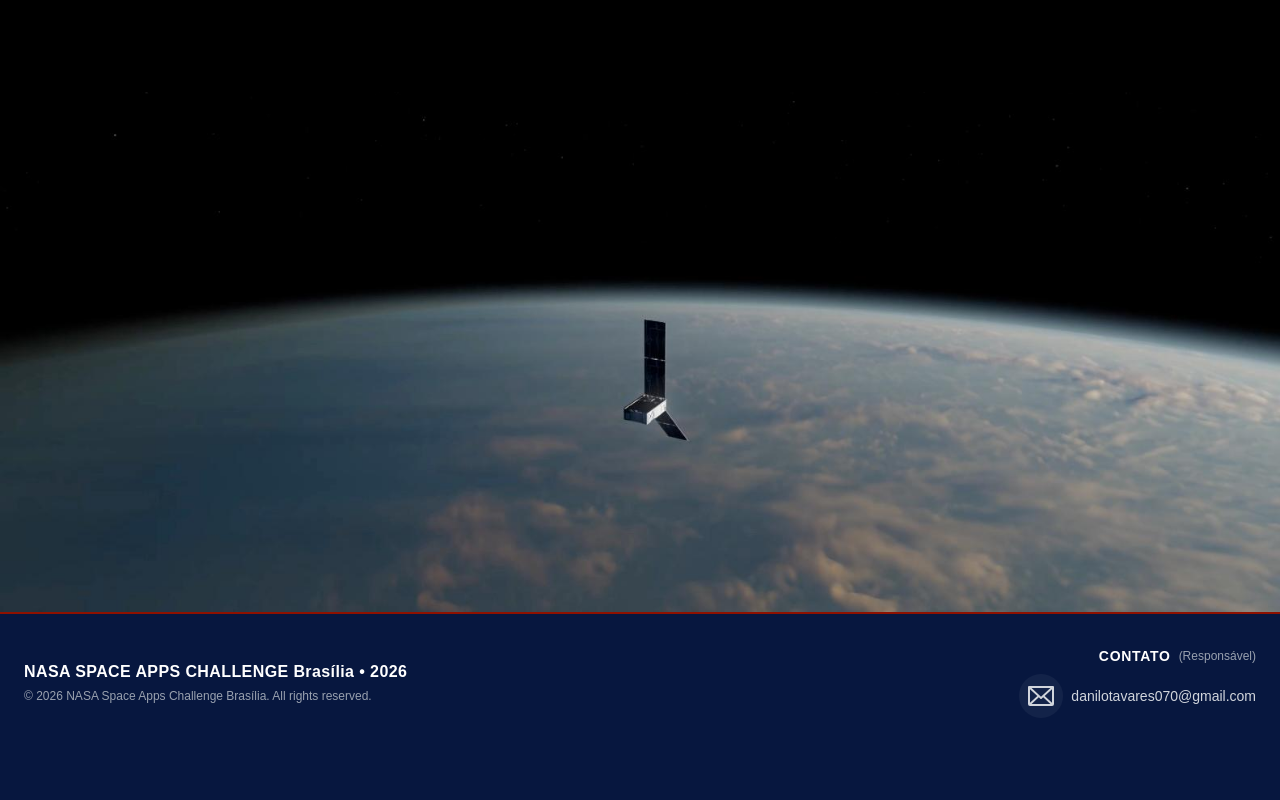
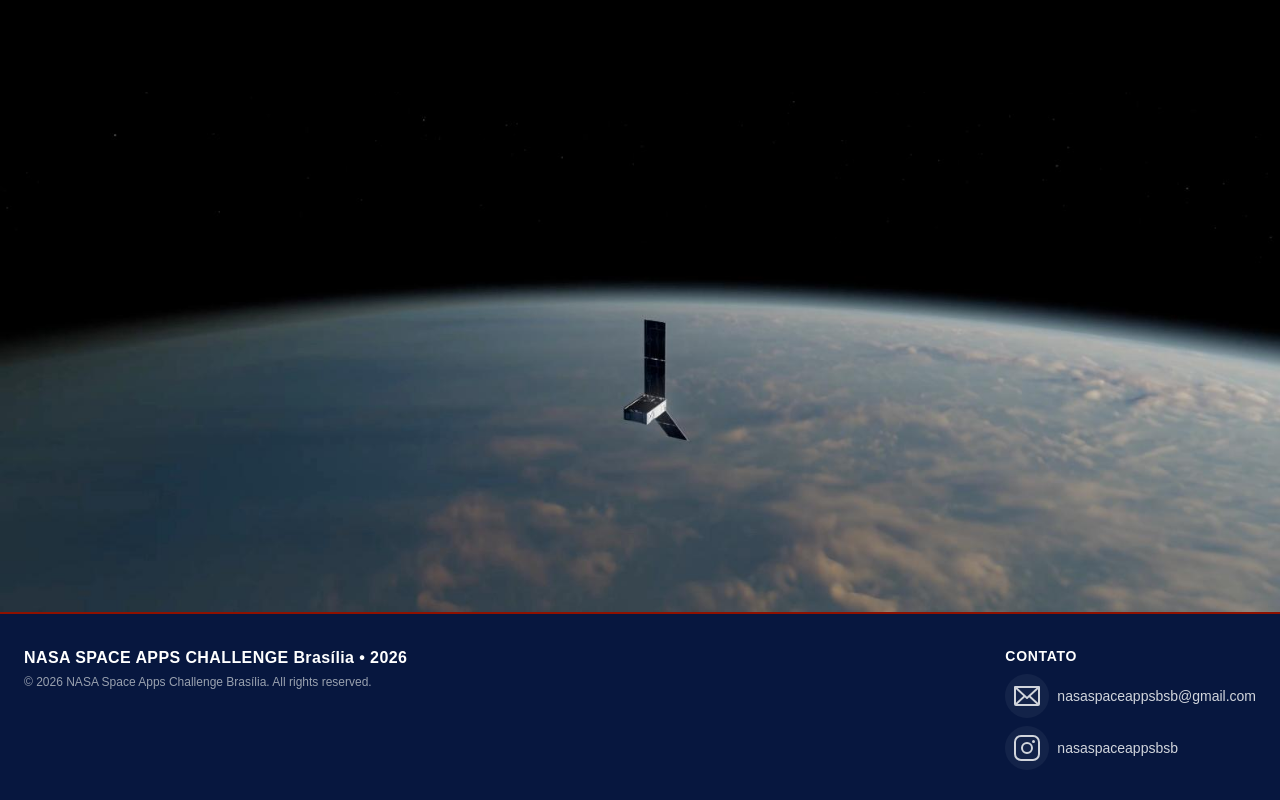
Before and after one commit to danilotavares-dev/nasa-space-apps-brasilia-2026, a React (Vite) app in the folder front-end/: page / in a window 1280 px wide. Shown: the part 6142-6942 px from the top of the page. Before the commit the page ends 6892 px from the top, so only its background shows below. Built offline with nearby package versions, Linux system fonts and the light colour scheme.

Commit message:
feat(footer): add instagram contact link

```diff
--- a/front-end/src/App.css
+++ b/front-end/src/App.css
@@ -15,5 +15,5 @@ body,
   max-width: 100%;
   overflow-x: hidden;
   margin: 0;
-  background-color: #07173F;
+  background-color: #07173f;
 }
--- a/front-end/src/components/Footer/index.tsx
+++ b/front-end/src/components/Footer/index.tsx
@@ -1,9 +1,25 @@
 import { Email } from '../../components/Email/index';
+import { Instagram } from '../../components/Instagram/index';
 
 export const Footer = () => {
+  const contactLinks = [
+    {
+      href: 'mailto:nasaspaceappsbsb@gmail.com',
+      icon: Email,
+      label: 'nasaspaceappsbsb@gmail.com',
+      isExternal: false,
+    },
+    {
+      href: 'https://www.instagram.com/nasaspaceappsbsb',
+      icon: Instagram,
+      label: 'nasaspaceappsbsb',
+      isExternal: true,
+    },
+  ];
+
   return (
     <footer className="relative z-50 w-full bg-[#07173F] border-t-2 border-[#8E1100] py-8 px-6">
-      <div className="max-w-7xl mx-auto flex flex-col md:flex-row justify-between items-center gap-6">
+      <div className="max-w-7xl mx-auto flex flex-col md:flex-row justify-between items-center md:items-start gap-6">
         <div className="flex flex-col items-center md:items-start gap-1 text-center md:text-left">
           <p className="font-sans font-semibold text-white tracking-wide text-sm md:text-base">
             NASA SPACE APPS CHALLENGE Brasília • 2026
@@ -13,27 +29,28 @@ export const Footer = () => {
           </p>
         </div>
 
-        <div className="flex flex-col items-center md:items-end gap-2">
+        <address className="flex flex-col items-center md:items-start gap-2 not-italic">
           <div className="flex items-center gap-2">
             <span className="font-overpass font-bold text-white text-sm uppercase tracking-wider">
               Contato
             </span>
-            <span className="text-[12px] text-gray-400 font-sans">
-              (Responsável)
-            </span>
           </div>
+
+          {contactLinks.map((link) => (
             <a
-            href="mailto:danilotavares070@gmail.com"
+              key={link.label}
+              href={link.href}
+              target={link.isExternal ? '_blank' : undefined}
+              rel={link.isExternal ? 'noopener noreferrer' : undefined}
               className="flex items-center gap-2 text-gray-300 hover:text-white transition-colors text-sm group"
             >
               <span className="p-1.5 rounded-full bg-white/5 group-hover:bg-white/10 transition-colors">
-              {Email}
+                {link.icon}
               </span>
-            <span className="font-sans font-normal">
-              danilotavares070@gmail.com
-            </span>
+              <span className="font-sans font-normal">{link.label}</span>
             </a>
-        </div>
+          ))}
+        </address>
       </div>
     </footer>
   );
--- /dev/null
+++ b/front-end/src/components/Instagram/index.tsx
@@ -0,0 +1,12 @@
+export const Instagram = (
+  <svg
+    xmlns="http://www.w3.org/2000/svg"
+    width="32"
+    height="32"
+    fill="currentColor"
+    viewBox="0 0 256 256"
+    aria-hidden="true"
+  >
+    <path d="M128,80a48,48,0,1,0,48,48A48.05,48.05,0,0,0,128,80Zm0,80a32,32,0,1,1,32-32A32,32,0,0,1,128,160ZM176,24H80A56.06,56.06,0,0,0,24,80v96a56.06,56.06,0,0,0,56,56h96a56.06,56.06,0,0,0,56-56V80A56.06,56.06,0,0,0,176,24Zm40,152a40,40,0,0,1-40,40H80a40,40,0,0,1-40-40V80A40,40,0,0,1,80,40h96a40,40,0,0,1,40,40ZM192,76a12,12,0,1,1-12-12A12,12,0,0,1,192,76Z"></path>
+  </svg>
+);
```
Lines whose indentation alone changed are shown as unchanged.
